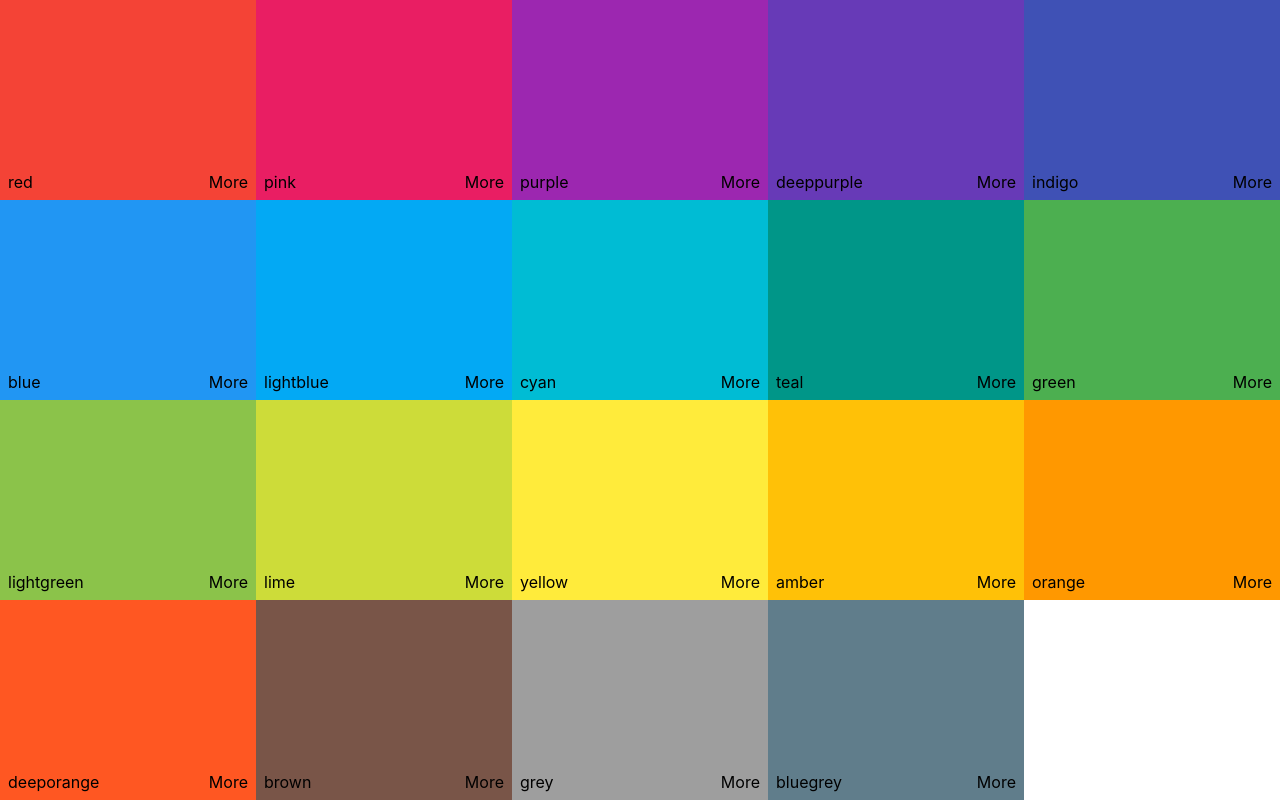
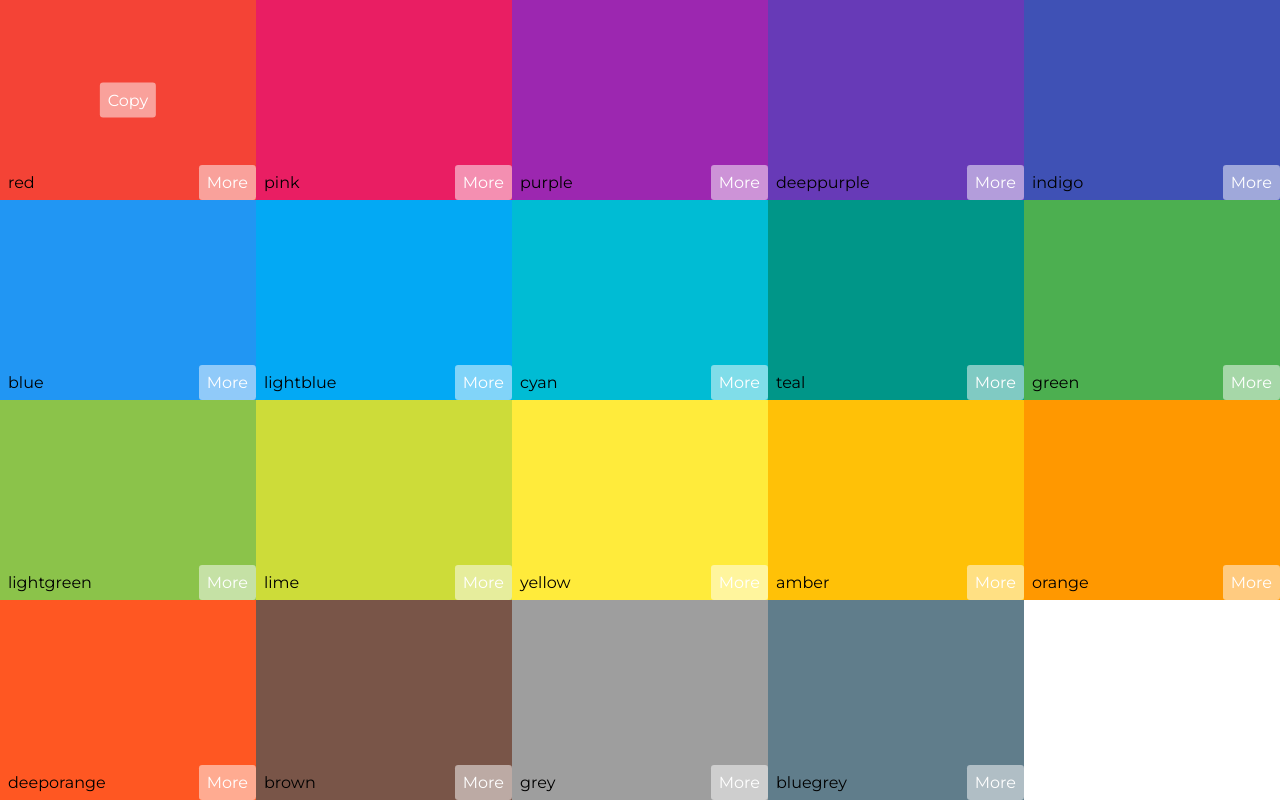
Before and after one commit to Arghun-dev/Color-App, a React (Create React App) app in the folder colorapp/: page / in a window 1280 px wide. Built offline with nearby package versions, Linux system fonts and the light colour scheme.

Commit message:
Styled ColorBox

```diff
--- a/colorapp/public/index.html
+++ b/colorapp/public/index.html
@@ -9,6 +9,7 @@
       name="description"
       content="Web site created using create-react-app"
     />
+    <link href="https://fonts.googleapis.com/css?family=Montserrat:100,300,400&display=swap" rel="stylesheet">
     <link rel="apple-touch-icon" href="%PUBLIC_URL%/logo192.png" />
     <!--
       manifest.json provides metadata used when your web app is installed on a
--- a/colorapp/src/ColorBox.css
+++ b/colorapp/src/ColorBox.css
@@ -4,4 +4,50 @@
     display: flex;
     justify-content: space-between;
     align-items: flex-end;
+    position: relative;
 }
+
+.name {
+    padding: .5rem;
+}
+
+.more {
+    background-color: rgba(256, 256, 256, .5);
+    color: white;
+    padding: .5rem;
+    border-radius: .2rem;
+    -webkit-border-radius: .2rem;
+    -moz-border-radius: .2rem;
+    -ms-border-radius: .2rem;
+    -o-border-radius: .2rem;
+}
+
+.copy {
+    position: absolute;
+    top: 50%;
+    left: 50%;
+    transform: translate(-50%, -50%);
+    -webkit-transform: translate(-50%, -50%);
+    -moz-transform: translate(-50%, -50%);
+    -ms-transform: translate(-50%, -50%);
+    -o-transform: translate(-50%, -50%);
+    color: white;
+    background-color: rgba(256, 256, 256, .5);
+    padding: .5rem;
+    border-radius: .2rem;
+    -webkit-border-radius: .2rem;
+    -moz-border-radius: .2rem;
+    -ms-border-radius: .2rem;
+    -o-border-radius: .2rem;
+    opacity: 0;
+    transition: opacity .4s;
+    -webkit-transition: opacity .4s;
+    -moz-transition: opacity .4s;
+    -ms-transition: opacity .4s;
+    -o-transition: opacity .4s;
+    cursor: pointer;
+}
+
+.color-box:hover .copy {
+    opacity: 1;
+}
--- a/colorapp/src/ColorBox.js
+++ b/colorapp/src/ColorBox.js
@@ -4,8 +4,9 @@ import './ColorBox.css';
 const ColorBox = ({name, color}) => {
     return (
         <div style={{backgroundColor: `${color}`}} className='color-box'>
-            <span style={{padding: '.5rem'}}>{name}</span>
-            <span style={{padding: '.5rem'}}>More</span>
+            <span className='copy'>Copy</span>
+            <span className='name'>{name}</span>
+            <span className='more'>More</span>
         </div>
     )
 }
--- a/colorapp/src/index.css
+++ b/colorapp/src/index.css
@@ -5,6 +5,7 @@ body {
     sans-serif;
   -webkit-font-smoothing: antialiased;
   -moz-osx-font-smoothing: grayscale;
+  font-family: 'Montserrat';
 }
 
 code {
```
